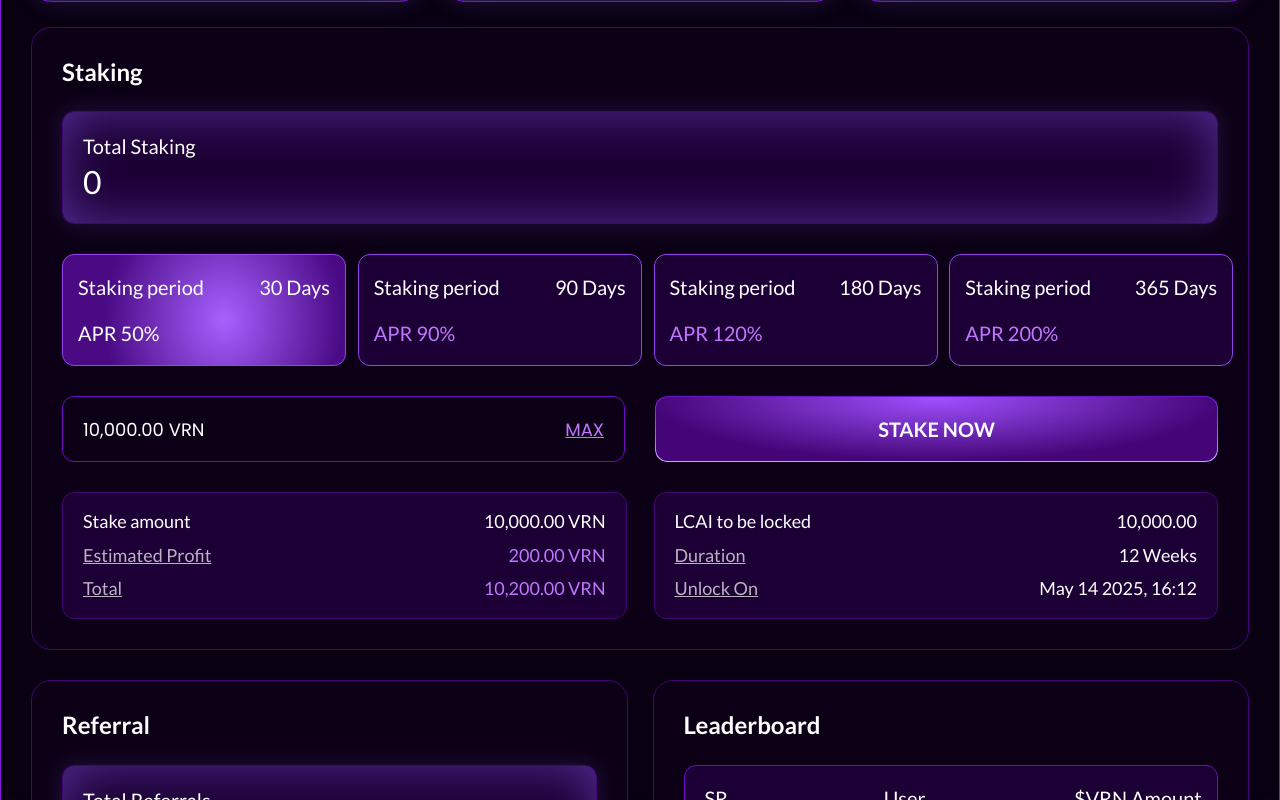
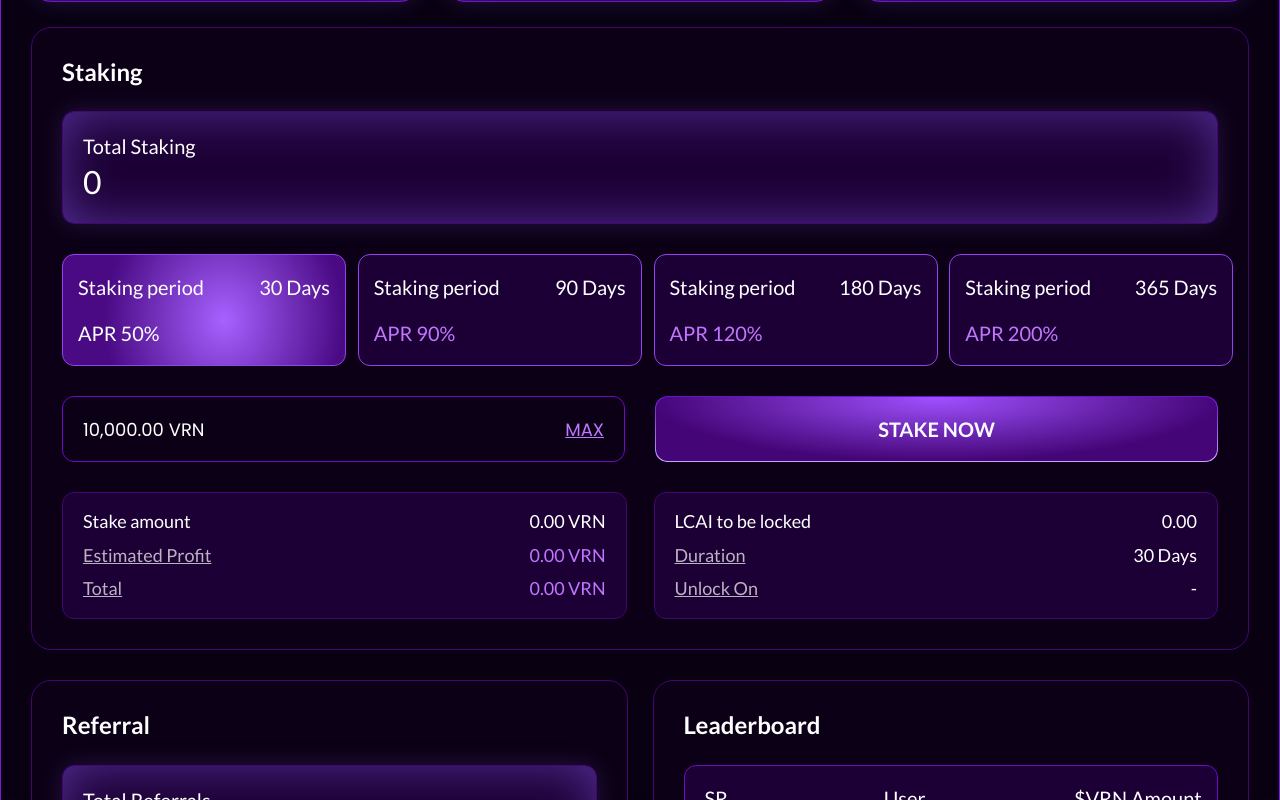
Before and after one commit to vikramkumartejani/VORN-AI, a Next.js app: page /en/staking in a window 1280 px wide. Shown: the part 363-1163 px from the top of the page. Built offline with nearby package versions, Linux system fonts and the light colour scheme.

Commit message:
Staking functionality added

```diff
--- a/app/components/Staking/StakingSection.js
+++ b/app/components/Staking/StakingSection.js
@@ -1,8 +1,8 @@
-import React, { useState } from 'react'
+import React, { useState, useEffect } from 'react'
 import styles from "../../styling/StakingButton.module.css";
 
 const stakingOptions = [
-    { period: "30 Days", apr: "50%", bgColor: "radial-gradient(42.46% 123.69% at 57.02% 58.9%, #A761FF 0%, #490A84 100%)", textColor: "text-white" },
+    { period: "30 Days", apr: "50%", bgColor: "#1C0035", textColor: "text-[#C176FF]" },
     { period: "90 Days", apr: "90%", bgColor: "#1C0035", textColor: "text-[#C176FF]" },
     { period: "180 Days", apr: "120%", bgColor: "#1C0035", textColor: "text-[#C176FF]" },
     { period: "365 Days", apr: "200%", bgColor: "#1C0035", textColor: "text-[#C176FF]" }
@@ -10,6 +10,96 @@ const stakingOptions = [
 
 const StakingSection = () => {
     const [isHovered, setIsHovered] = useState(false);
+    const [selectedPeriodIndex, setSelectedPeriodIndex] = useState(0);
+    const [stakeAmount, setStakeAmount] = useState('');
+    const [numericStakeAmount, setNumericStakeAmount] = useState(0);
+    const [estimatedProfit, setEstimatedProfit] = useState(0);
+    const [totalAmount, setTotalAmount] = useState(0);
+    const [unlockDate, setUnlockDate] = useState('');
+
+    // Format number with commas
+    const formatNumberWithCommas = (number) => {
+        return number.toString().replace(/\B(?=(\d{3})+(?!\d))/g, ",");
+    };
+
+    // Parse input by removing commas
+    const parseInput = (input) => {
+        return input.replace(/,/g, '');
+    };
+
+    // Handle input change
+    const handleInputChange = (e) => {
+        let value = e.target.value;
+
+        // Remove VRN and any non-numeric characters except decimal point
+        value = value.replace(/VRN/g, '').replace(/[^0-9.]/g, '');
+
+        // Ensure only one decimal point
+        const decimalCount = (value.match(/\./g) || []).length;
+        if (decimalCount > 1) {
+            value = value.substring(0, value.lastIndexOf('.'));
+        }
+
+        // Parse the numeric value
+        const numericValue = parseFloat(value) || 0;
+        setNumericStakeAmount(numericValue);
+
+        // Format for display
+        if (value) {
+            const parts = value.split('.');
+            if (parts.length > 1) {
+                // Has decimal part
+                const formattedInt = formatNumberWithCommas(parts[0]);
+                setStakeAmount(`${formattedInt}.${parts[1].substring(0, 2)}`);
+            } else {
+                // Integer only
+                setStakeAmount(formatNumberWithCommas(value));
+            }
+        } else {
+            setStakeAmount('');
+        }
+    };
+
+    // Handle max button click
+    const handleMaxClick = () => {
+        const maxValue = 100000; // Example max value, replace with actual max balance
+        setNumericStakeAmount(maxValue);
+        setStakeAmount(formatNumberWithCommas(maxValue.toFixed(2)));
+    };
+
+    // Calculate estimated profit based on APR and period
+    useEffect(() => {
+        if (numericStakeAmount > 0) {
+            const selectedOption = stakingOptions[selectedPeriodIndex];
+            const aprPercentage = parseFloat(selectedOption.apr.replace('%', '')) / 100;
+            const periodDays = parseInt(selectedOption.period.split(' ')[0]);
+
+            // Calculate profit: (amount * APR * days) / 365
+            const profit = (numericStakeAmount * aprPercentage * periodDays) / 365;
+            setEstimatedProfit(profit);
+            setTotalAmount(numericStakeAmount + profit);
+
+            // Calculate unlock date
+            const currentDate = new Date();
+            currentDate.setDate(currentDate.getDate() + periodDays);
+            const month = currentDate.toLocaleString('default', { month: 'short' });
+            const day = currentDate.getDate();
+            const year = currentDate.getFullYear();
+            const hours = currentDate.getHours();
+            const minutes = currentDate.getMinutes();
+            setUnlockDate(`${month} ${day} ${year}, ${hours}:${minutes < 10 ? '0' + minutes : minutes}`);
+        } else {
+            setEstimatedProfit(0);
+            setTotalAmount(0);
+            setUnlockDate('');
+        }
+    }, [numericStakeAmount, selectedPeriodIndex]);
+
+    // Handle staking period selection
+    const handlePeriodSelect = (index) => {
+        setSelectedPeriodIndex(index);
+    };
+
     return (
         <div className="mt-[25px] rounded-[20px] bg-[#0B0015] border border-[#440675] p-[30px]">
             <h2 className="text-white text-[24px] leading-[28.8px] font-bold">Staking</h2>
@@ -19,30 +109,55 @@ const StakingSection = () => {
             </div>
 
             <div className="my-[30px] grid grid-cols-4 gap-[27px]">
-                {stakingOptions.map((option, index) => (
+                {stakingOptions.map((option, index) => {
+                    // Determine if this period is selected
+                    const isSelected = index === selectedPeriodIndex;
+
+                    return (
                         <div
                             key={index}
-                        className="border border-[#9442ED] rounded-xl w-[284px] px-[15px] py-5"
-                        style={{ backdropFilter: "blur(30px)", background: option.bgColor }}
+                            className="border border-[#9442ED] rounded-xl w-[284px] px-[15px] py-5 cursor-pointer"
+                            style={{
+                                backdropFilter: "blur(30px)",
+                                background: isSelected
+                                    ? "radial-gradient(42.46% 123.69% at 57.02% 58.9%, #A761FF 0%, #490A84 100%)"
+                                    : option.bgColor
+                            }}
+                            onClick={() => handlePeriodSelect(index)}
                         >
                             <div className="flex items-center justify-between gap-2 mb-[22px]">
                                 <h2 className="text-white text-[20px] leading-[24px] font-normal">Staking period</h2>
                                 <h2 className="text-white text-[20px] leading-[24px] font-normal">{option.period}</h2>
                             </div>
-                        <h3 className={`text-[20px] leading-[24px] font-medium ${option.textColor}`}>APR {option.apr}</h3>
+                            <h3 className={`text-[20px] leading-[24px] font-medium ${isSelected ? 'text-white' : option.textColor}`}>
+                                APR {option.apr}
+                            </h3>
                         </div>
-                ))}
+                    );
+                })}
             </div>
 
             <div className='grid grid-cols-2 gap-[30px]'>
                 <div className='w-full border border-[#7209C5] h-[66px] py-4 px-5 rounded-xl flex items-center justify-between gap-3'>
-                    <input type='text' placeholder='10,000.00 VRN' className='h-full bg-transparent outline-none w-full text-white text-[18px] leading-[27px] font-normal font-poppins placeholder:text-white' />
-                    <button className='underline text-[#C176FF] text-[18px] leading-[27px] font-normal font-poppins'>MAX</button>
+                    <input
+                        type='text'
+                        placeholder='10,000.00 VRN'
+                        className='h-full bg-transparent outline-none w-full text-white text-[18px] leading-[27px] font-normal font-poppins placeholder:text-white'
+                        value={stakeAmount ? `${stakeAmount} VRN` : ''}
+                        onChange={handleInputChange}
+                    />
+                    <button
+                        className='underline text-[#C176FF] text-[18px] leading-[27px] font-normal font-poppins'
+                        onClick={handleMaxClick}
+                    >
+                        MAX
+                    </button>
                 </div>
                 <button
                     className={`${styles.stakingButtonNow} ${isHovered ? styles.hovered : ""}`}
                     onMouseEnter={() => setIsHovered(true)}
                     onMouseLeave={() => setIsHovered(false)}
+                    // disabled={numericStakeAmount <= 0}
                 >
                     <div className={styles.gradientBorder} />
                     <div className={`${styles.buttonContentNow} `}>
@@ -56,29 +171,41 @@ const StakingSection = () => {
                 <div className='w-full border border-[#440675] bg-[#1C0035] rounded-xl px-5 py-[18px] text-white space-y-[12px]' style={{ backdropFilter: "blur(30px)" }}>
                     <div className='flex items-center justify-between gap-4'>
                         <h2 className='text-[18px] leading-[21.6px] font-medium'>Stake amount</h2>
-                        <h2 className='text-[18px] leading-[21.6px] font-normal'>10,000.00 VRN</h2>
+                        <h2 className='text-[18px] leading-[21.6px] font-normal'>
+                            {numericStakeAmount > 0 ? `${formatNumberWithCommas(numericStakeAmount.toFixed(2))} VRN` : '0.00 VRN'}
+                        </h2>
                     </div>
                     <div className='flex items-center justify-between gap-4'>
                         <h2 className='text-white/70 text-[18px] leading-[21.6px] font-normal underline cursor-pointer'>Estimated Profit</h2>
-                        <h2 className='text-[#C176FF] text-[18px] leading-[21.6px] font-normal'>200.00 VRN</h2>
+                        <h2 className='text-[#C176FF] text-[18px] leading-[21.6px] font-normal'>
+                            {estimatedProfit > 0 ? `${formatNumberWithCommas(estimatedProfit.toFixed(2))} VRN` : '0.00 VRN'}
+                        </h2>
                     </div>
                     <div className='flex items-center justify-between gap-4'>
                         <h2 className='text-white/70 text-[18px] leading-[21.6px] font-normal underline cursor-pointer'>Total</h2>
-                        <h2 className='text-[#C176FF] text-[18px] leading-[21.6px] font-normal'>10,200.00 VRN</h2>
+                        <h2 className='text-[#C176FF] text-[18px] leading-[21.6px] font-normal'>
+                            {totalAmount > 0 ? `${formatNumberWithCommas(totalAmount.toFixed(2))} VRN` : '0.00 VRN'}
+                        </h2>
                     </div>
                 </div>
                 <div className='w-full border border-[#440675] bg-[#1C0035] rounded-xl px-5 py-[18px] text-white space-y-[12px]' style={{ backdropFilter: "blur(30px)" }}>
                     <div className='flex items-center justify-between gap-4'>
                         <h2 className='text-[18px] leading-[21.6px] font-medium'>LCAI to be locked</h2>
-                        <h2 className='text-[18px] leading-[21.6px] font-normal'>10,000.00</h2>
+                        <h2 className='text-[18px] leading-[21.6px] font-normal'>
+                            {numericStakeAmount > 0 ? formatNumberWithCommas(numericStakeAmount.toFixed(2)) : '0.00'}
+                        </h2>
                     </div>
                     <div className='flex items-center justify-between gap-4'>
                         <h2 className='text-white/70 text-[18px] leading-[21.6px] font-normal underline cursor-pointer'>Duration</h2>
-                        <h2 className='text-[18px] leading-[21.6px] font-normal'>12 Weeks</h2>
+                        <h2 className='text-[18px] leading-[21.6px] font-normal'>
+                            {stakingOptions[selectedPeriodIndex].period}
+                        </h2>
                     </div>
                     <div className='flex items-center justify-between gap-4'>
                         <h2 className='text-white/70 text-[18px] leading-[21.6px] font-normal underline cursor-pointer'>Unlock On</h2>
-                        <h2 className='text-[18px] leading-[21.6px] font-normal'>May 14 2025, 16:12</h2>
+                        <h2 className='text-[18px] leading-[21.6px] font-normal'>
+                            {unlockDate || '-'}
+                        </h2>
                     </div>
                 </div>
             </div>
```
Lines whose indentation alone changed are shown as unchanged.
